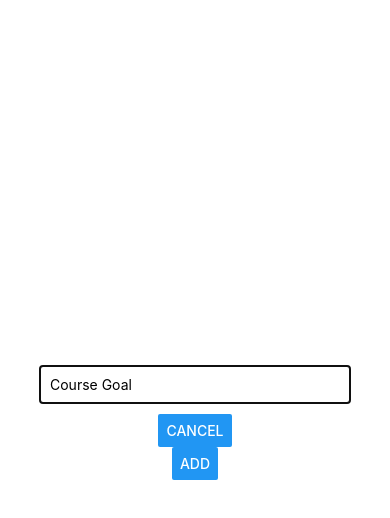
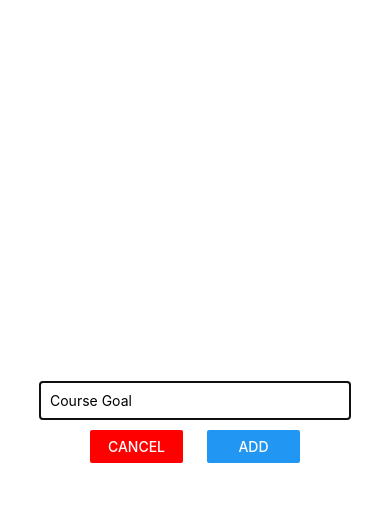
Before and after one commit to karan-vk/RN-GoalsApp, a React Native app: screen / in a window 390 px wide. Both pictures are taken after a click on the button "ADD NEW GOAL". Shown: the top 518 px of the page. Built offline with nearby package versions, Linux system fonts and the light colour scheme.

Commit message:
completed

```diff
--- a/App.js
+++ b/App.js
@@ -27,11 +27,18 @@
       return currentGoals.filter((goal) => goal.key != goalId);
     });
   };
+  const cancelGoalAdditionHandler = () => {
+    setIsAddMode(false);
+  };
 
   return (
     <View style={styles.screen}>
       <Button title="Add new Goal" onPress={() => setIsAddMode(true)} />
-      <GoalInput visible={isAddMode} onAddGoal={addGoalHandler} />
+      <GoalInput
+        visible={isAddMode}
+        onCancel={cancelGoalAdditionHandler}
+        onAddGoal={addGoalHandler}
+      />
 
       <FlatList
         data={courseGoals}
--- a/components/GoalInput.js
+++ b/components/GoalInput.js
@@ -11,6 +11,7 @@
     props.onAddGoal(enteredGoal);
     setEnteredGoal("");
   };
+
   return (
     <Modal visible={props.visible} animationType="slide">
       <View style={styles.inputContainer}>
@@ -20,8 +21,14 @@
           onChangeText={goalInputHandler}
           value={enteredGoal}
         />
-        <Button title="CANCEL" />
-        <Button title="ADD" onPress={addGoalHandler} />
+        <View style={styles.buttonContainer}>
+          <View style={styles.button}>
+            <Button title="CANCEL" color="red" onPress={props.onCancel} />
+          </View>
+          <View style={styles.button}>
+            <Button title="ADD" onPress={addGoalHandler} />
+          </View>
+        </View>
       </View>
     </Modal>
   );
@@ -39,5 +46,13 @@
     borderWidth: 1,
     padding: 10,
   },
+  buttonContainer: {
+    flexDirection: "row",
+    justifyContent: "space-around",
+    width: "60%",
+  },
+  button: {
+    width: "40%",
+  },
 });
 export default GoalInput;
```
